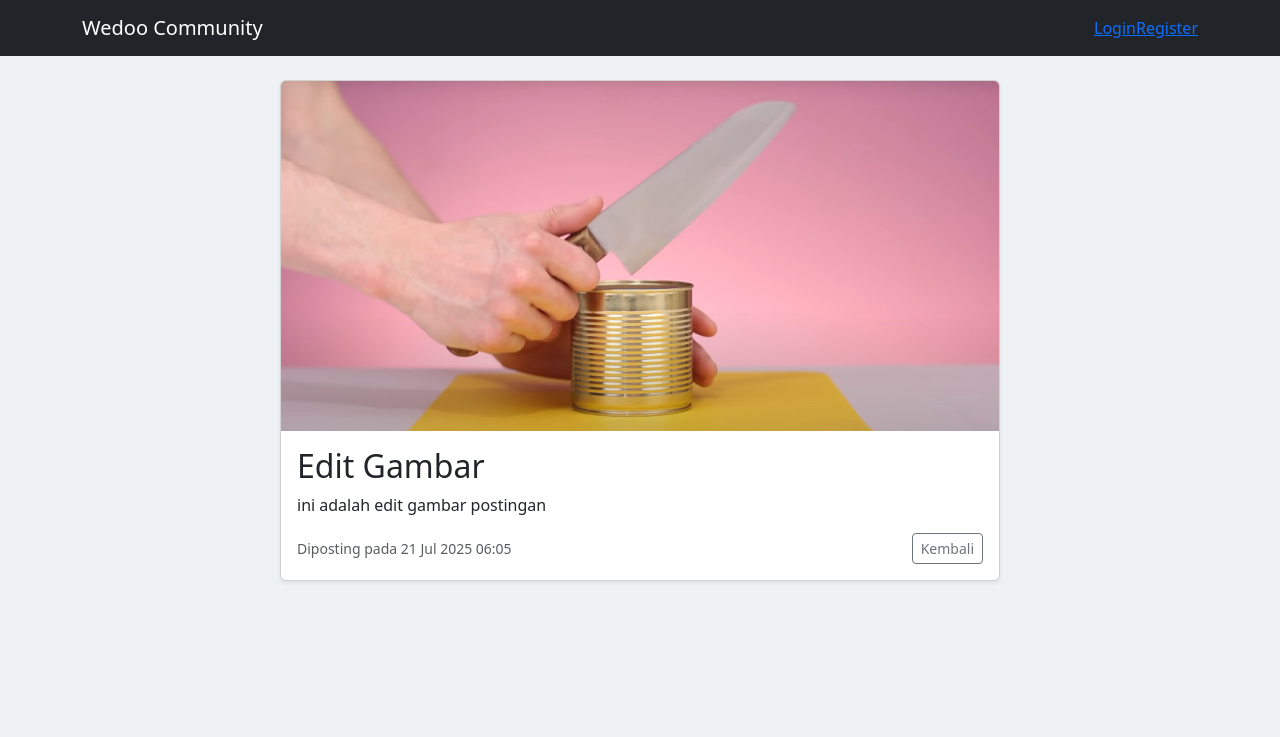
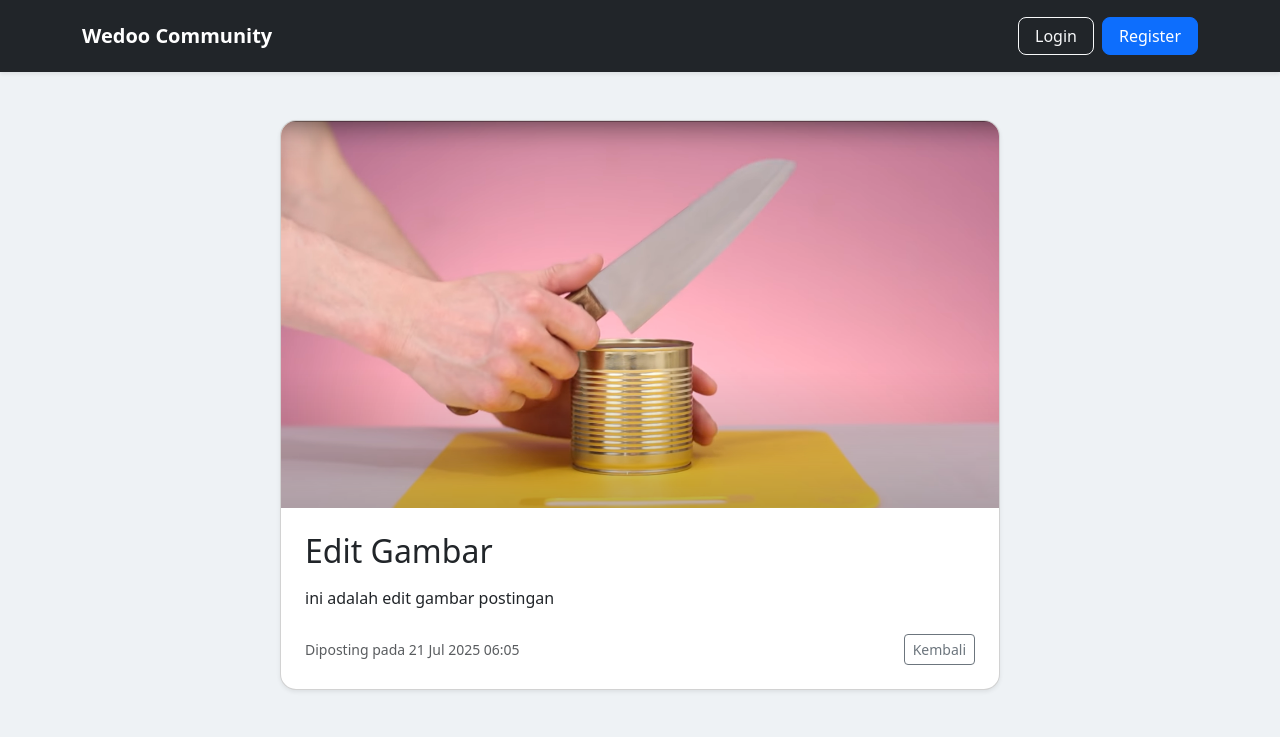
Before and after one commit to rynandraa/Django, a Django app: a page that uses blog/templates/blog/base.html in a window 1280 px wide. Shown: the top 737 px of the page. Run offline with Django 5.2, Linux system fonts and the light colour scheme; data comes from the database, SQL or seed files in the repository; both versions use the stored data as it was after the commit; some libraries are stand-ins or nearby versions.

Commit message:
update ui and some auth function

```diff
--- a/blog/templates/blog/base.html
+++ b/blog/templates/blog/base.html
@@ -70,23 +70,78 @@
             z-index: 3;          /* lebih tinggi dari stretched-link */
         }
 
+        /* Tambahan style untuk navbar */
+        .navbar {
+            padding: 1rem 0;
+            box-shadow: 0 2px 4px rgba(0,0,0,0.08);
+        }
+
+        .navbar-nav .nav-item {
+            margin-left: 0.5rem;
+        }
+
+        .nav-auth-buttons {
+            display: flex;
+            gap: 0.5rem;
+            align-items: center;
+        }
+
+        .nav-auth-buttons .btn {
+            padding: 0.375rem 1rem;
+            border-radius: 8px;
+        }
+
+        .nav-auth-buttons .btn-outline-light:hover {
+            background-color: rgba(255,255,255,0.1);
+        }
     </style>
 </head>
 <body>
-    <nav class="navbar navbar-expand-lg navbar-dark bg-dark mb-4">
-        <div class = "container">
-            <a class="navbar-brand" href="{% url 'home' %}">Wedoo Community</a>
-            <div class="navbar-nav">
-                {% if user.is_authenticated %}
-                <a href="{%url 'profile' %}" class="btn btn-outline-primary me-2 navbar-btn">Profile</a>
-                <a href="{%url 'logout' %}" class="btn btn-danger">Logout</a>
-                {% else %}
-                <a href="{%url 'login' %}">Login</a>
-                <a href="{%url 'register' %}">Register</a>
-                {% endif %}
+    <nav class="navbar navbar-expand-lg navbar-dark bg-dark">
+        <div class="container">
+            <a class="navbar-brand fw-semibold" href="{% url 'home' %}">Wedoo Community</a>
+
+            <button class="navbar-toggler" type="button" data-bs-toggle="collapse" data-bs-target="#navbarNav">
+                <span class="navbar-toggler-icon"></span>
+            </button>
+
+            <div class="collapse navbar-collapse justify-content-end" id="navbarNav">
+                <div class="nav-auth-buttons">
+                    {% if user.is_authenticated %}
+                        <a href="{% url 'profile' %}" class="btn btn-outline-light">Profile</a>
+                        <button type="button" class="btn btn-danger" data-bs-toggle="modal" data-bs-target="#logoutModal">
+                            Logout
+                        </button>
+                    {% else %}
+                        <a href="{% url 'login' %}" class="btn btn-outline-light">Login</a>
+                        <a href="{% url 'register' %}" class="btn btn-primary">Register</a>
+                    {% endif %}
+                </div>
             </div>
         </div>
     </nav>
+
+    <!-- Logout Modal -->
+    <div class="modal fade" id="logoutModal" tabindex="-1">
+        <div class="modal-dialog modal-dialog-centered">
+            <div class="modal-content rounded-4">
+                <div class="modal-header border-bottom-0">
+                    <h5 class="modal-title">Konfirmasi Logout</h5>
+                    <button type="button" class="btn-close" data-bs-dismiss="modal"></button>
+                </div>
+                <div class="modal-body py-4">
+                    Apakah Anda yakin ingin keluar?
+                </div>
+                <div class="modal-footer border-top-0">
+                    <button type="button" class="btn btn-secondary" data-bs-dismiss="modal">Batal</button>
+                    <form method="post" action="{% url 'logout' %}">
+                        {% csrf_token %}
+                        <button type="submit" class="btn btn-danger">Logout</button>
+                    </form>
+                </div>
+            </div>
+        </div>
+    </div>
 
     <main class=container>
         {%block content%}
--- a/blog/templates/blog/post_detail.html
+++ b/blog/templates/blog/post_detail.html
@@ -1,29 +1,35 @@
 {% extends "blog/base.html" %}
 
 {% block content %}
-<div class="container" x-data="{ showImage: true }">
+<div class="container py-5">
     <div class="row justify-content-center">
         <div class="col-md-8">
-            <div class="card shadow-sm mb-4">
+            <div class="card shadow-sm rounded-4 overflow-hidden">
                 {% if post.image %}
-                <img
-                    src="{{ post.image.url }}"
-                    class="card-img-top"
-                    style="object-fit:cover; object-position:center; max-height:350px;"
-                    alt="Gambar {{ post.title }}"
-                >
+                <div class="position-relative" style="min-height: 300px;">
+                    <img
+                        src="{{ post.image.url }}"
+                        class="w-100"
+                        style="object-fit: contain; max-height: 500px;"
+                        alt="Gambar {{ post.title }}"
+                    >
+                </div>
                 {% endif %}
-                <div class="card-body">
-                    <h2 class="card-title">{{ post.title }}</h2>
-                    <p class="card-text">{{ post.content }}</p>
-                    <div class="d-flex justify-content-between align-items-center mt-3">
+                <div class="card-body p-4">
+                    <h2 class="card-title mb-3">{{ post.title }}</h2>
+                    <p class="card-text mb-4" style="white-space: pre-line;">{{ post.content }}</p>
+                    <div class="d-flex justify-content-between align-items-center">
                         <small class="text-muted">Diposting pada {{ post.created_at|date:"d M Y H:i" }}</small>
-                        <div>
+                        <div class="d-flex gap-2"> <!-- Mengubah btn-group menjadi d-flex dengan gap -->
                             <a href="{% url 'home' %}" class="btn btn-outline-secondary btn-sm">Kembali</a>
                             {% if request.user.is_authenticated and post.author == request.user %}
                                 <a href="{% url 'post-update' post.slug %}" class="btn btn-warning btn-sm">Edit</a>
-                                <a href="{% url 'post-delete' post.slug %}" class="btn btn-danger btn-sm"
-                                onclick="return confirm('Yakin ingin menghapus postingan ini?')">Hapus</a>
+                                <button type="button"
+                                        class="btn btn-danger btn-sm"
+                                        data-bs-toggle="modal"
+                                        data-bs-target="#deleteModal">
+                                    Hapus
+                                </button>
                             {% endif %}
                         </div>
                     </div>
@@ -32,4 +38,23 @@
         </div>
     </div>
 </div>
+
+<!-- Delete Modal -->
+<div class="modal fade" id="deleteModal" tabindex="-1">
+    <div class="modal-dialog modal-dialog-centered">
+        <div class="modal-content rounded-4">
+            <div class="modal-header border-bottom-0">
+                <h5 class="modal-title">Konfirmasi Hapus</h5>
+                <button type="button" class="btn-close" data-bs-dismiss="modal"></button>
+            </div>
+            <div class="modal-body py-4">
+                Apakah Anda yakin ingin menghapus postingan ini?
+            </div>
+            <div class="modal-footer border-top-0">
+                <button type="button" class="btn btn-secondary" data-bs-dismiss="modal">Batal</button>
+                <a href="{% url 'post-delete' post.slug %}" class="btn btn-danger">Hapus</a>
+            </div>
+        </div>
+    </div>
+</div>
 {% endblock %}
--- a/blog/views.py
+++ b/blog/views.py
@@ -6,6 +6,8 @@ from django.contrib.auth.decorators import login_required
 from django.contrib.auth.mixins import LoginRequiredMixin, UserPassesTestMixin
 from django.views.decorators.cache import never_cache
 from django.views.generic.detail import DetailView
+from django.contrib.auth import logout
+from django.shortcuts import redirect
 
 
 # Create your views here.
@@ -94,3 +96,9 @@ class PostDetailView(DetailView):
     context_object_name = 'post'
     slug_field = 'slug'
     slug_url_kwarg = 'slug'
+
+def logout_view(request):
+    if request.method == 'POST':
+        logout(request)
+        return redirect('home')
+    return redirect('home')
--- a/myproject/urls.py
+++ b/myproject/urls.py
@@ -21,6 +21,7 @@ from django.urls import path, include
 from users import views as user_views
 from django.contrib.auth import views as auth_views
 from django.shortcuts import redirect
+from blog.views import logout_view  # tambahkan import ini
 
 
 def redirect_to_login(request):
@@ -31,7 +32,7 @@ urlpatterns = [
     path("register/", user_views.register, name="register"),
     path("profile/", user_views.profile, name="profile"),
     path("login/", auth_views.LoginView.as_view(template_name="users/login.html"), name="login"),
-    path("logout/", auth_views.LogoutView.as_view(template_name="users/logout.html", next_page="login"), name="logout"),
+    path("logout/", logout_view, name="logout"),  # ganti dengan view baru
     path("", include("blog.urls")),
 ]
 
```
Also changed, not shown: blog/templates/blog/home.html (+7 -7 lines), users/templates/users/login.html (+24 -17 lines), users/templates/users/logout.html (deleted, +0 -25 lines), users/templates/users/register.html (+24 -17 lines), db.sqlite3.
